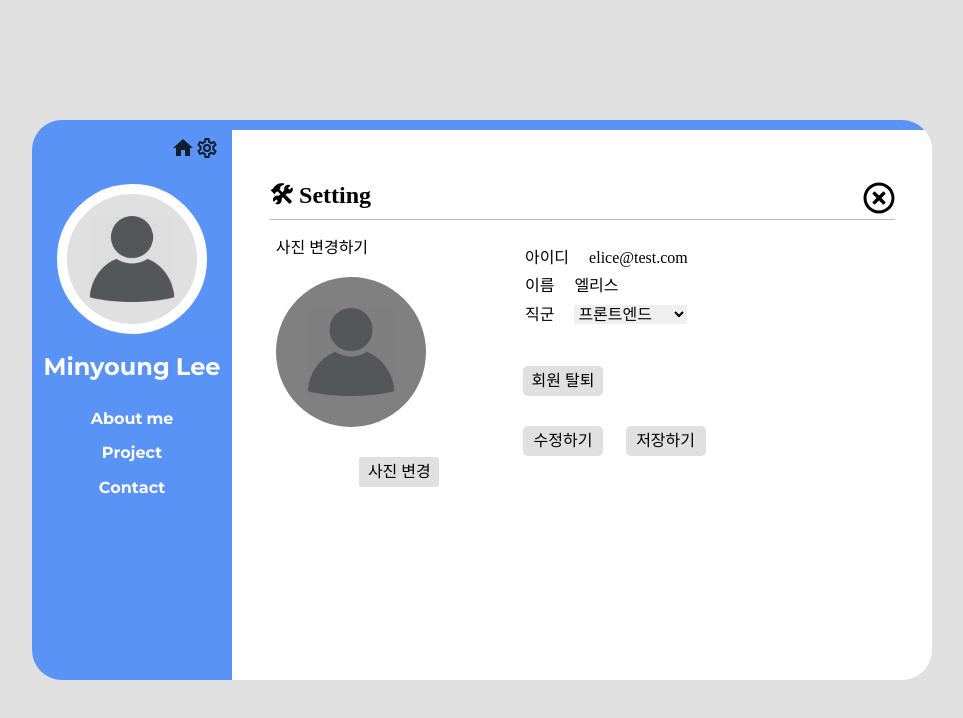
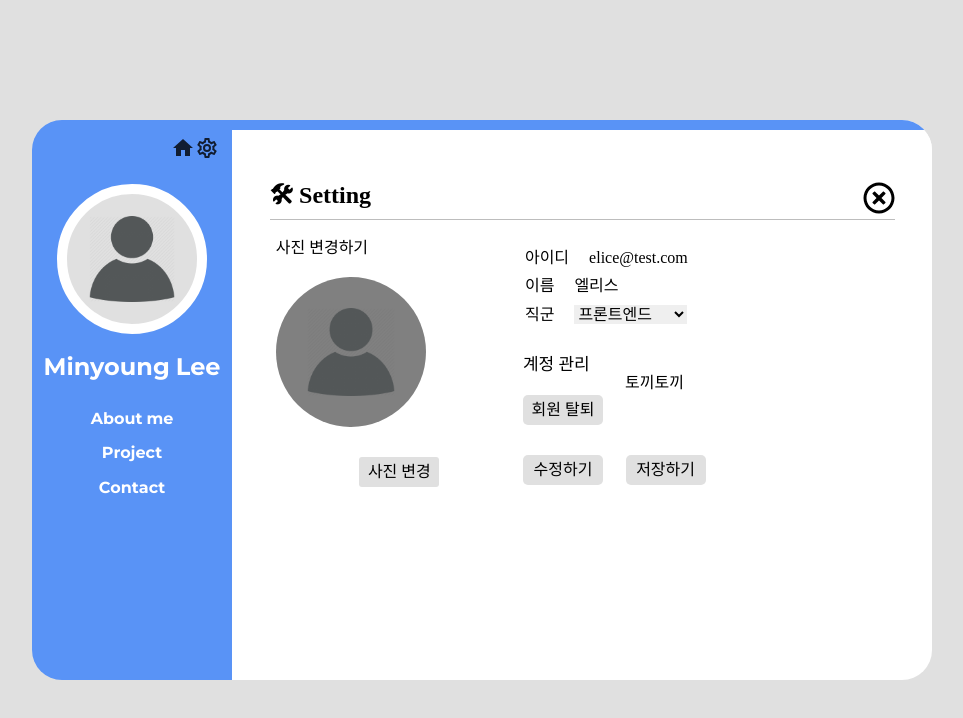
Before and after one commit to kkonieo/ts_shampoo, a React (Create React App) app: page /nav/mypage in a window 1280 px wide. Shown: the top 718 px of the page, without its empty margins (160-1123 px from the left). Built offline with nearby package versions, Linux system fonts and the light colour scheme; a web font is replaced by a local one.

Commit message:
Style : 계정 관리 스타일 구현

```diff
--- a/src/components/my-page/UserInfoBox.tsx
+++ b/src/components/my-page/UserInfoBox.tsx
@@ -46,6 +46,14 @@ const UserInfoBox = ({ userData, jobGroup }: MyPageProps.UserInfoBoxProps) => {
                     ))}
                 </Select>
             </UserRowDiv>
+            <AccountTitle>계정 관리</AccountTitle>
+
+            <AccountRowDiv>
+                <AccountImageContainer>
+                    <AccountImage />
+                </AccountImageContainer>
+                <AccountId>{userData.account?.socialId}</AccountId>
+            </AccountRowDiv>
         </Div>
     );
 };
@@ -73,3 +81,29 @@ const Select = styled.select`
 `;
 
 const DataOption = styled.option``;
+
+const AccountTitle = styled.div`
+    font-weight: 500;
+    font-size: 17px;
+    margin-top: 30px;
+`;
+
+const AccountRowDiv = styled.div`
+    display: flex;
+    flex-direction: row;
+`;
+
+const AccountImageContainer = styled.div`
+    flex-grow: 1;
+`;
+
+//TODO : userData.account.id에 따라서 src가 변경되도록, github ,google,kakao
+const AccountImage = styled.img`
+    src: ${process.env.PUBLIC_URL}+ '/img/github.svg';
+`;
+
+const AccountId = styled.div`
+    flex-grow: 2;
+    font-size: 16px;
+    font-weight: 500;
+`;
```
